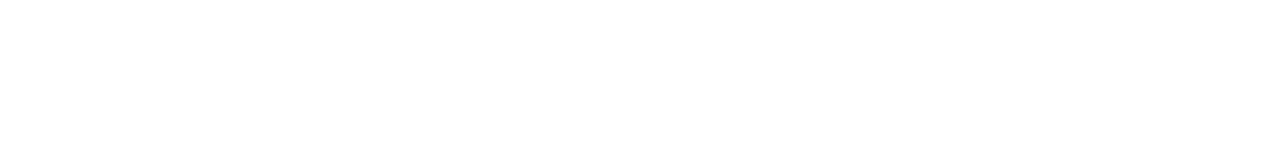
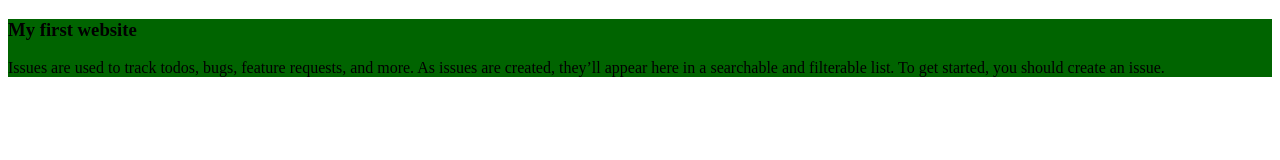
Before and after one commit to samia45/my-simple-website, a plain HTML site: page index.html in a window 1280 px wide. Drawn offline with Linux system fonts and the light colour scheme.

Commit message:
first commit

```diff
--- a/index.html
+++ b/index.html
@@ -5,8 +5,13 @@
     <meta name="viewport" content="width=
     , initial-scale=1.0">
     <title>my simple website</title>
+    <link rel="stylesheet" href="styles/style.css">
 </head>
 <body>
+    <div>
+        <h3>My first website</h3>
+        <p>Issues are used to track todos, bugs, feature requests, and more. As issues are created, they’ll appear here in a searchable and filterable list. To get started, you should create an issue.</p>
+    </div>
 
 </body>
 </html>
--- /dev/null
+++ b/styles/style.css
@@ -0,0 +1,4 @@
+div{
+    background-color: darkgreen;
+    margin-bottom: 2px;
+}
```
